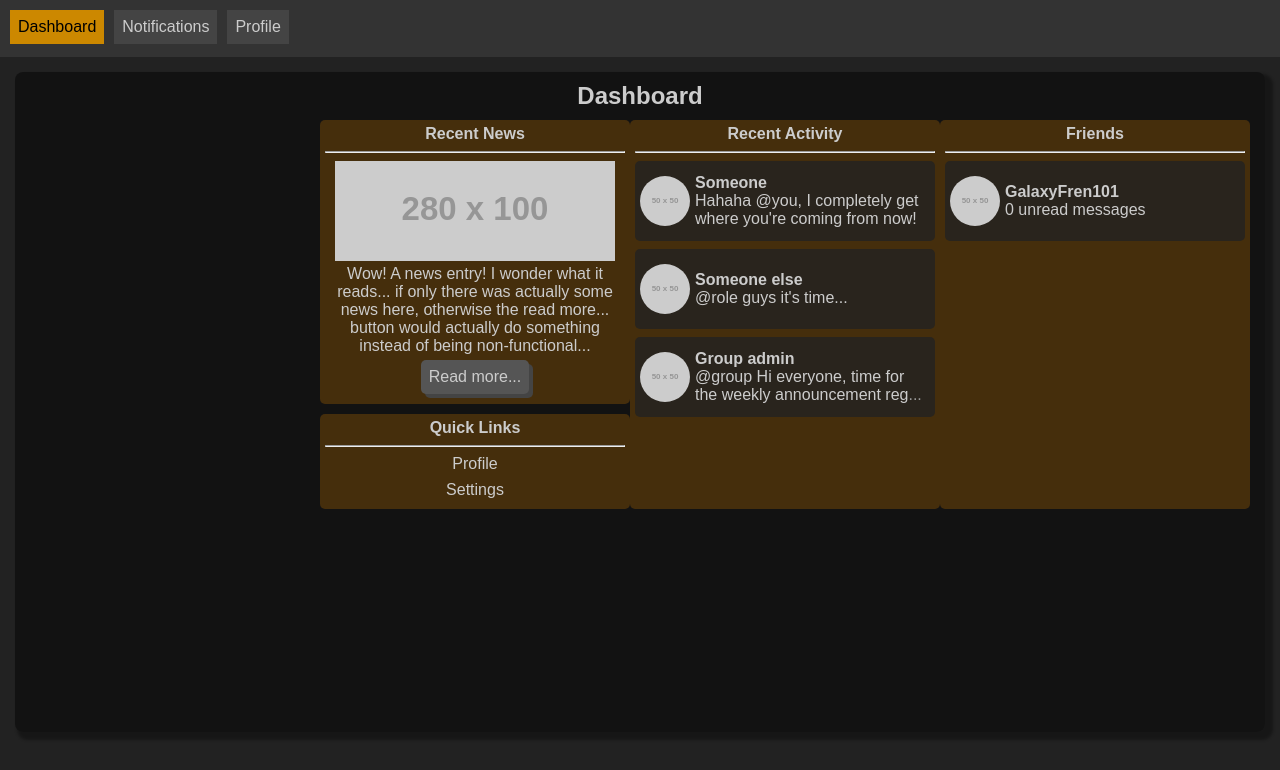
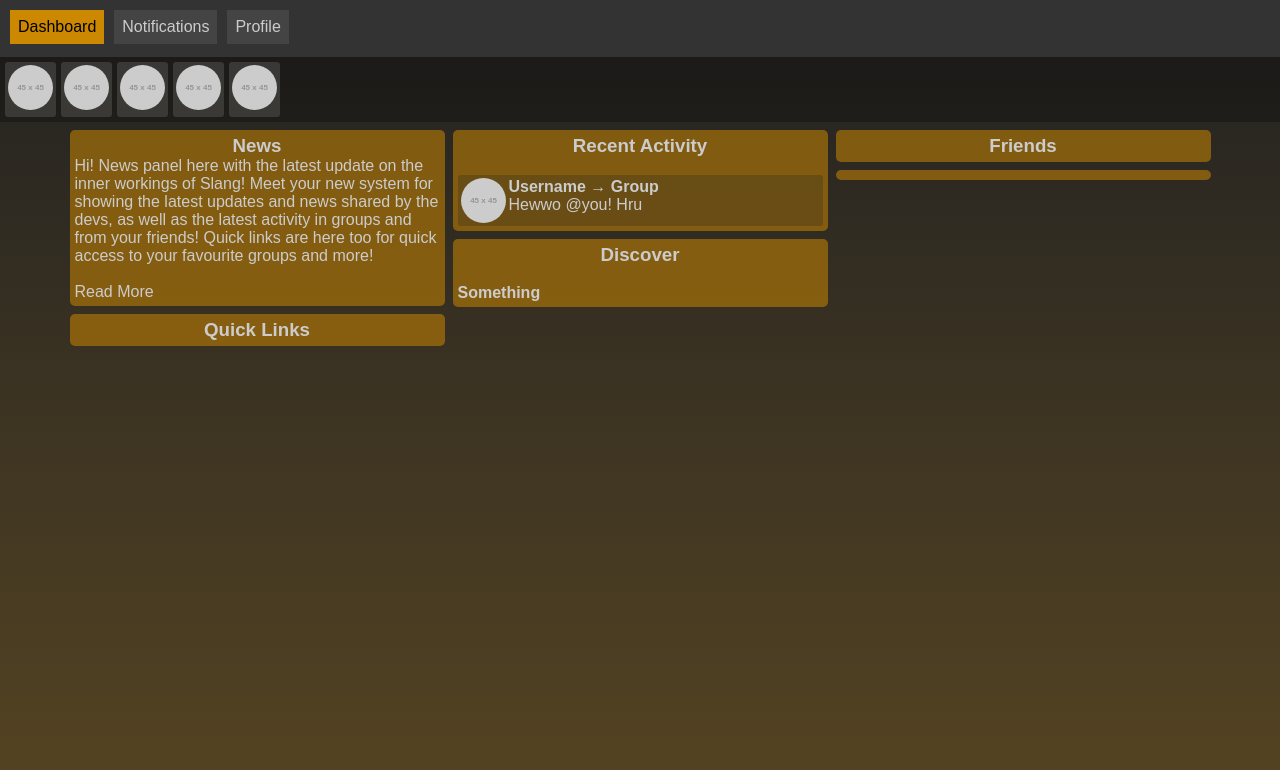
Before and after one commit to Animus-Surge/slang, a Nuxt app in the folder slang_frontend/: page / in a window 1280 px wide. Shown: the top 770 px of the page. Built offline with nearby package versions, Linux system fonts and the light colour scheme.

Commit message:
Frontend work

```diff
--- a/slang_frontend/app.vue
+++ b/slang_frontend/app.vue
@@ -1,8 +1,8 @@
 <template>
   <div>
-    <Navbar></Navbar>
+    <Navbar/>
+    <Grouplist/>
     <div class="app-main"> <!--Horizontal container-->
-      <!--grouplist-->
       <NuxtPage/>
     </div>
     <!--Footer-->
--- a/slang_frontend/assets/styles.css
+++ b/slang_frontend/assets/styles.css
@@ -1,7 +1,9 @@
 @import "./vars.css";
 
 body {
-    background-color: var(--theme1-color-primary);
+    background: linear-gradient(#222, #542);
+    height: 100vh;
+    overflow: hidden;
 }
 
 html, body, h1, h2, h3, h4, h5, h6, p {
--- a/slang_frontend/assets/vars.css
+++ b/slang_frontend/assets/vars.css
@@ -6,6 +6,7 @@
     --theme1-color-secondary-dark: #a60;
     --theme1-color-tertary: #cc0;
     --theme1-color-tertary-dark: #880;
+
     --theme1-color-accent0: #333;
     --theme1-color-accent1: #444;
     --theme1-color-accent2: #555;
--- /dev/null
+++ b/slang_frontend/components/Grouplist.vue
@@ -0,0 +1,62 @@
+<script setup lang="ts">
+//TODO: auto populate grouplist
+</script>
+
+<template>
+	<div class="grouplist">
+		<div class="element">
+			<img class="group-icon" src="https://placehold.co/45x45/aqua/aqua"/>
+		</div>
+		<div class="element">
+			<img class="group-icon" src="https://placehold.co/45x45/maroon/maroon"/>
+		</div>
+		<div class="element">
+			<img class="group-icon" src="https://placehold.co/45x45/gold/gold"/>
+		</div>
+		<div class="element">
+			<img class="group-icon" src="https://placehold.co/45x45/salmon/salmon"/>
+		</div>
+		<div class="element">
+			<img class="group-icon" src="https://placehold.co/45x45/"/>
+		</div>
+	</div>
+</template>
+
+<style scoped>
+div.grouplist {
+	display: flex;
+	flex-direction: row;
+	gap: 5px;
+	padding: 5px;
+	background-color: #0004;
+	width: 100vw;
+}
+
+div.element {
+	padding: 3px;
+	border-radius: 3px;
+	background-color: #8884;
+	width: fit-content;
+	transition-property: background-color;
+	transition-duration: 100ms;
+}
+
+img.group-icon {
+	border-radius: 50%;
+	transition-property: border-radius;
+	transition-duration: 100ms;
+}
+
+div.element.active {
+	background-color: #c808;
+}
+
+div.element:hover {
+	cursor: pointer;
+	background-color: #cc08;
+}
+
+div.element:hover img.group-icon, div.element.active img.group-icon {
+	border-radius: 25%;
+}
+</style>
--- a/slang_frontend/pages/index.vue
+++ b/slang_frontend/pages/index.vue
@@ -4,67 +4,54 @@
 <!--App dashboard, redirects to login/signup page if not authenticated. SEE MIDDLEWARE-->
 
 <template>
-    <div class="dash">
-        <h2>Dashboard</h2>
-        <div class="dash-grid">
-            <div class="section-grid">
-                <div class="card">
-                    <h4>Recent News</h4>
-                    <hr>
-                    <img src="https://placehold.co/280x100"/>
-                    <p>Wow! A news entry! I wonder what it reads... if only there was actually some news here, otherwise the read more... button would actually do something instead of being non-functional...</p>
-                    <a class="button" href="#">Read more...</a>
-                </div>
-                <div class="card">
-                    <h4>Quick Links</h4>
-                    <hr>
-                    <div class="placeholder-container">
-                        <a class="placeholder-link" href="#">Profile</a>
-                        <a class="placeholder-link" href="#">Settings</a>
-                    </div>
-                </div>
+    <div class="template-root">
+        <div class="content-group-v">
+            <div class="panel">
+                <h3>News</h3>
+                <p>
+                    Hi! News panel here with the latest update on the inner workings of Slang! Meet
+                    your new system for showing the latest updates and news shared by the devs, as
+                    well as the latest activity in groups and from your friends! Quick links are
+                    here too for quick access to your favourite groups and more!
+                </p>
+                <br>
+                <a href="#">Read More</a>
             </div>
-            <div class="section-grid">
-                <div class="card">
-                    <h4>Recent Activity</h4>
-                    <hr>
-                    <div class="placeholder-container">
-                        <div class="placeholder-ping">
-                            <img style="border-radius:50%" src="https://placehold.co/50/blue/blue"/>
-                            <div class="placeholder-ping-text">
-                                <p><strong>Someone</strong></p>
-                                <p>Hahaha @you, I completely get where you're coming from now!</p>
-                            </div>
-                        </div>
-                        <div class="placeholder-ping">
-                            <img style="border-radius:50%" src="https://placehold.co/50/yellow/yellow"/>
-                            <div class="placeholder-ping-text">
-                                <p><strong>Someone else</strong></p>
-                                <p>@role guys it's time...</p>
-                            </div>
-                        </div>
-                        <div class="placeholder-ping">
-                            <img style="border-radius:50%" src="https://placehold.co/50/purple/purple"/>
-                            <div class="placeholder-ping-text">
-                                <p><strong>Group admin</strong></p>
-                                <p>@group Hi everyone, time for the weekly announcement reg<span class="fade">...</span></p>
-                            </div>
+            <div class="panel">
+                <h3>Quick Links</h3>
+
+            </div>
+        </div>
+        <div class="content-group-v">
+            <div class="panel">
+                <h3>Recent Activity</h3>
+                <br>
+                <div class="group">
+                    <div class="horiz-item">
+                        <img class="icon" src="https://placehold.co/45x45/red/red"/>
+                        <div class="text">
+                            <h4>Username &rarr; Group</h4>
+                            <p>Hewwo @you! Hru</p>
                         </div>
                     </div>
                 </div>
             </div>
-            <div class="section-grid">
-                <div class="card">
-                    <h4>Friends</h4>
-                    <hr>
-                    <div class="placeholder-ping">
-                        <img style="border-radius:50%" src="https://placehold.co/50/green/green"/>
-                        <div class="placeholder-ping-text">
-                            <p><strong>GalaxyFren101</strong></p>
-                            <p>0 unread messages</p>
-                        </div>
+            <div class="panel">
+                <h3>Discover</h3>
+                <br>
+                <div class="group">
+                    <div class="item">
+                        <h4>Something</h4>
                     </div>
                 </div>
+            </div>
+        </div>
+        <div class="content-group-v">
+            <div class="panel">
+                <h3>Friends</h3>
+            </div>
+            <div class="panel">
+                <h3></h3>
             </div>
         </div>
     </div>
@@ -73,92 +60,49 @@
 <style scoped>
 @import url('~/assets/vars.css');
 
-div.dash {
+div.template-root {
+    padding: 8px;
     display: flex;
-    flex-direction: column;
-    align-items: center;
-    width: 100vw;
-    height: 80vh;
-    margin: 15px;
-    padding: 10px;
-    border-radius: 8px;
-    box-shadow: 5px 5px 3px 3px #0005;
-    background-color: #0007;
-}
-
-div.dash-grid {
-    display: grid;
-    grid-template-columns: auto auto auto;
-    width: 50vw;
-    margin-top: 10px;
-}
-
-div.section-grid {
-    display: grid;
-    grid-template-columns: auto;
-    gap: 10px;
-}
-
-div.card {
-    text-align: center;
-    background-color: #a605;
-    padding: 5px;
-    padding-bottom: 10px;
-    border-radius: 5px;
-    width: 300px;
-}
-
-a.button {
-    margin: 5px auto auto auto;
-    width: fit-content;
-    color: var(--theme1-color-text-light);
-    text-decoration: none;
-    display: block;
-    padding: 8px;
-    background-color: var(--theme1-color-accent2);
-    border-radius: 5px;
-    box-shadow: 4px 4px 0 0 var(--theme1-color-accent1);
-    transition-property: box-shadow, background-color, color, translate;
-    transition-duration: 100ms;
-}
-
-a.button:hover {
-    background-color: var(--theme1-color-text-linkv);
-    color: var(--theme1-color-text-dark);
-    box-shadow: 2px 2px 0 0 var(--theme1-color-text-linkv-dark);
-    translate: 2px 2px;
-}
-
-div.placeholder-ping {
-    display: flex;
+    margin: auto;
     flex-direction: row;
-    align-items: center;
-    background-color: #222c;
-    border-radius: 5px;
-    padding: 5px;
-    height: 70px;
-
-    transition-property: background-color;
-    transition-duration: 100ms;
-}
-
-div.placeholder-ping:hover {
-    cursor: pointer;
-    background-color: #222;
-}
-
-div.placeholder-ping-text {
-    text-align: left;
-    margin-left: 5px;
-}
-
-div.placeholder-container {
-    display: grid;
-    grid-template-columns: auto;
     gap: 8px;
 }
 
-span.fade {
-    color: #999;
+div.content-group-v {
+    width: 375px;
+    display: flex;
+    flex-direction: column;
+    gap: 8px;
+}
+
+div.panel {
+    background-color: #c808;
+    padding: 5px;
+    border-radius: 5px;
+}
+
+div.panel h3 {
+    text-align: center;
+}
+
+/* Activity Panel */
+div.horiz-item {
+    background-color: #2224;
+    padding: 3px;
+    border-radius: 3px;
+    display: flex;
+    flex-direction: row;
+    gap: 3px;
+    transition-property: background-color;
+    transition-duration: 100ms;
+    cursor: pointer;
+}
+
+div.horiz-item:hover {
+    background-color: #2228;
+}
+
+img.icon {
+    border-radius: 50%;
 }
 </style>
```
